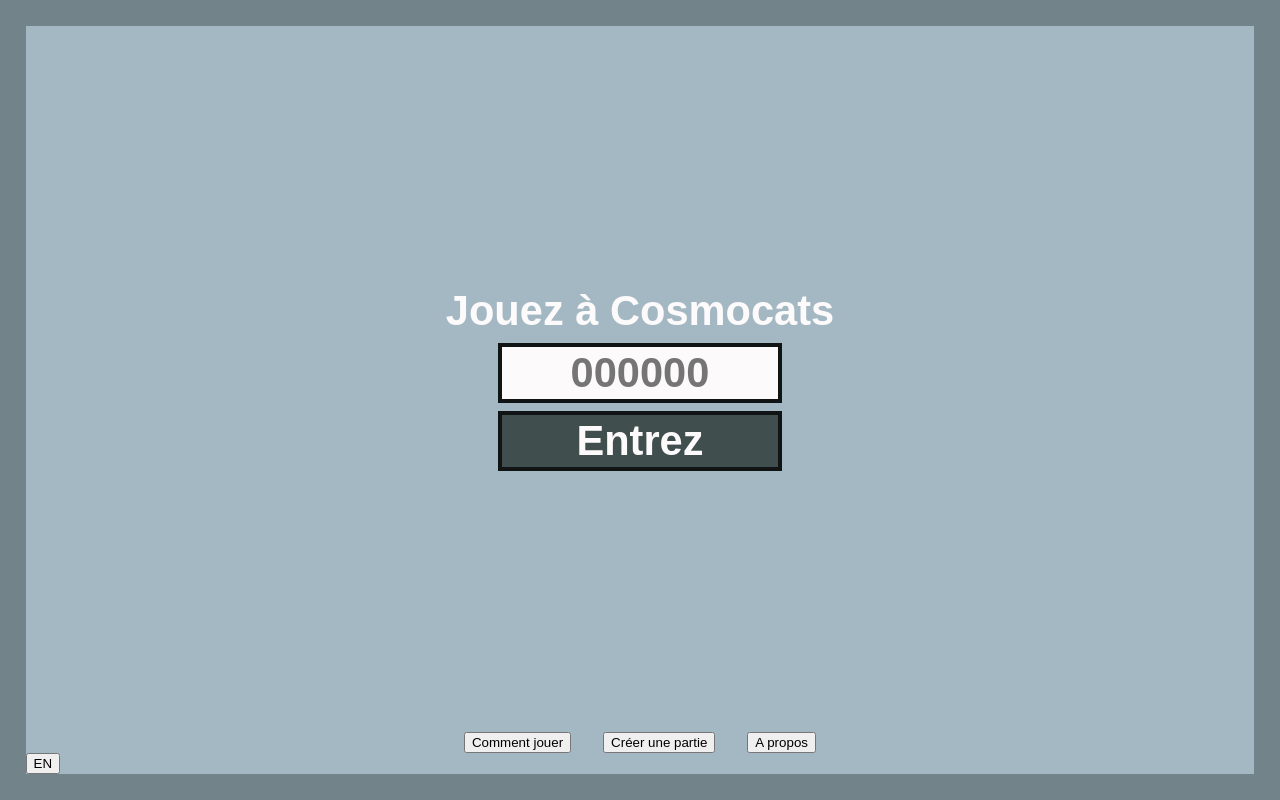
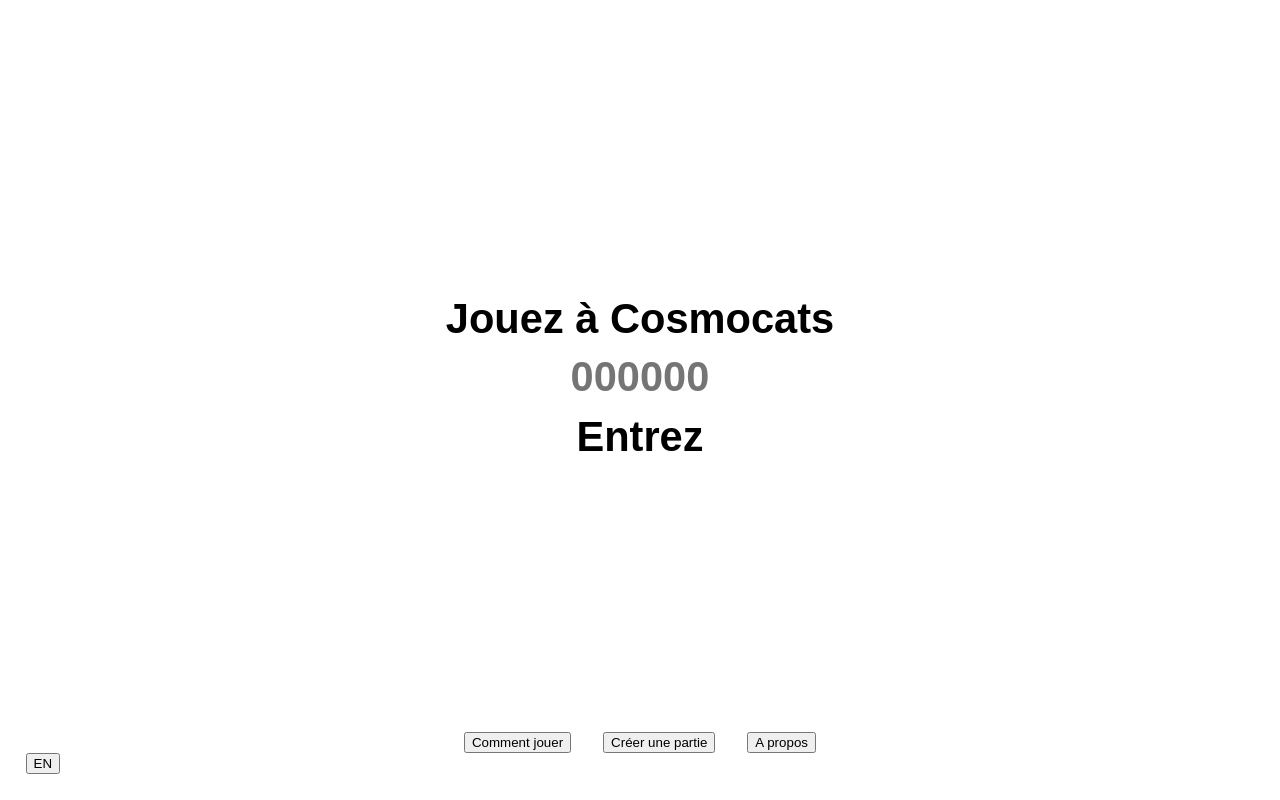
Before and after one commit to MagicTINTIN/Cosmocats, a PHP site: page / in a window 1280 px wide. Run offline with PHP 8.4, Linux system fonts and the light colour scheme.

Commit message:
made it better but not harder faster nor stronger

```diff
--- a/styles/vars.css
+++ b/styles/vars.css
@@ -1,16 +1,16 @@
 /* Dark mode */
 :root {
-    --blackest: #000000;
-    --black: #101414;
-    --black-hover: #202727;
-    --dark-gray: #404E4D;
-    --dark-desat-gray: #4F4F4F;
-    --gray: #728389;
-    --mid-gray: #8B9EA7;
-    --not-so-light-gray: #A4B8C4;
-    --light-gray: #C8D3D5;
-    --white: #E2E7E8;
-    --whitest: #FCFAFA;
+    --b0: #000000;
+    --b1: #04080F;
+    --b2: #17263B;
+    --b3: #2A4366;
+    --b4: #507DBC;
+    --b5: #79A2D3; --b5semi: #79a1d399;
+
+    --b6: #A1C6EA;
+    --b7: #BBD1EA;
+    --b8: #DAE3E5;
+    --b9: #FFFFFF;
 
     --dark-red: #80382E;
     --red: #D1462F;
@@ -23,7 +23,10 @@
 
     --websitefonts: Arial, Helvetica, sans-serif;
 
+    --centeringborder: calc(.5vh + .5vw);
+
     --inputsizebtn: calc(10vh + 15vw);
+    --inputradiusbtn: calc(.5vh + .75vw);
     --bordersizebtn: calc(0.2vh + 0.2vw);
     --fontsizebtn: calc(2vh + 2vw);
 }
```
